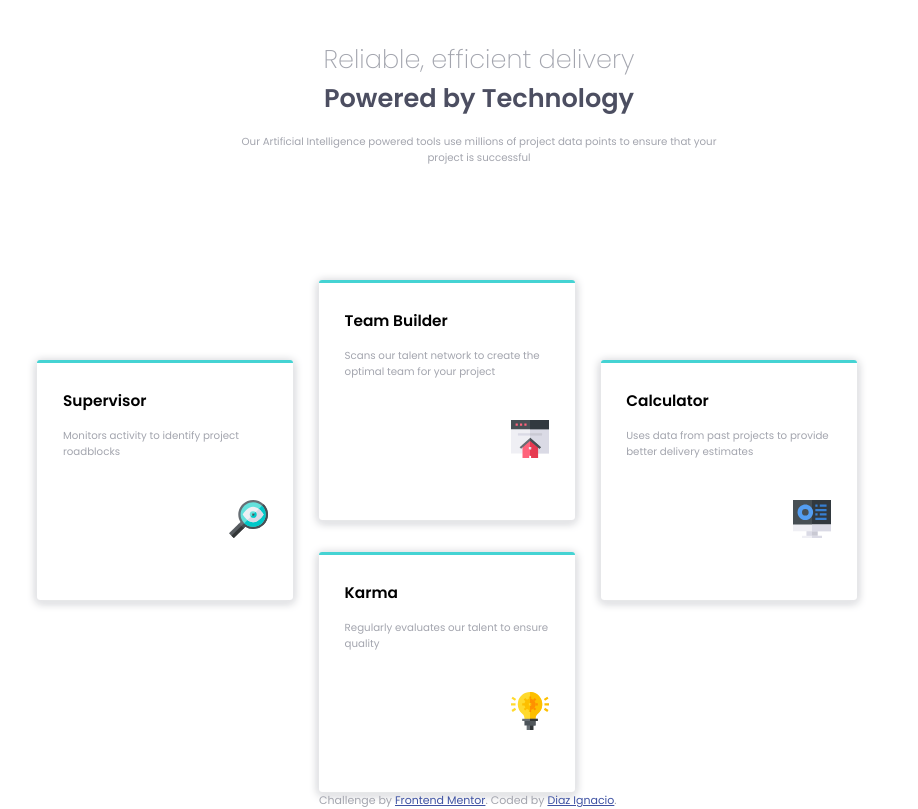
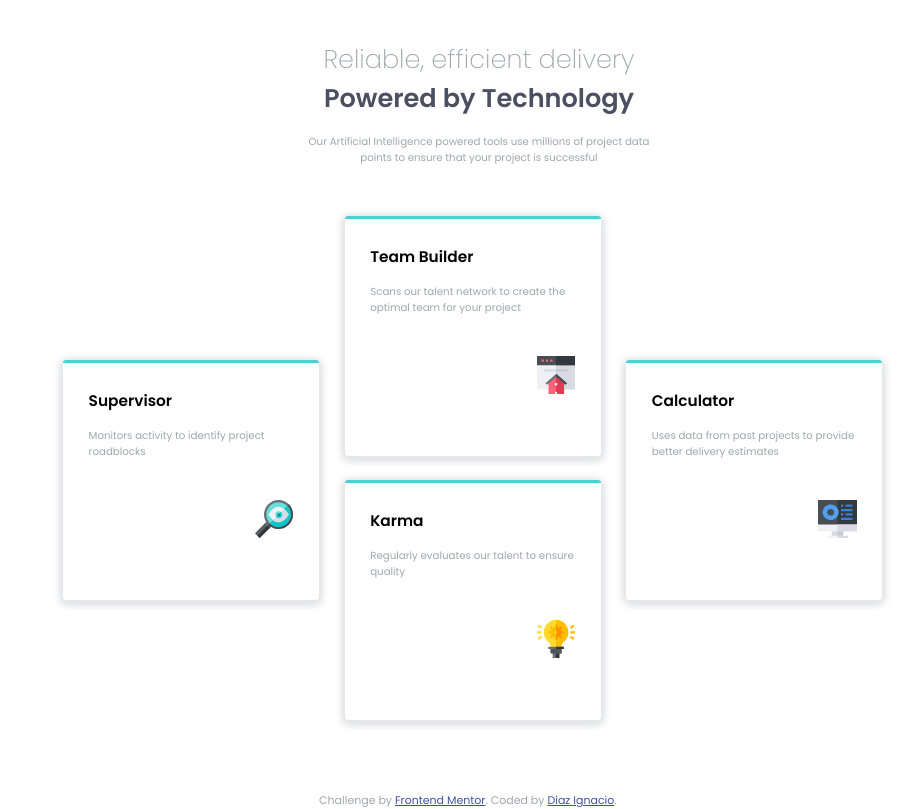
Before and after one commit to informaticadiaz/four-card-feature, a plain HTML site: page index.html in a window 1280 px wide. Shown: the whole page, without its empty margins (193-1111 px from the left). Drawn offline with Linux system fonts and the light colour scheme.

Commit message:
apdate css

```diff
--- a/css/style.css
+++ b/css/style.css
@@ -94,7 +94,7 @@ img {
   box-shadow: 0 2px 8px 0 var(--Very-Light-Gray),
     0 2px 10px 0 var(--Grayish-Blue);
 }
-@media (min-width: 500px) {
+@media (min-width: 650px) {
   h1 {
     font-size: 2vw;
   }
@@ -111,7 +111,7 @@ img {
     float: right;
   }
   .box_header {
-    width: 40vw;
+    width: 28vw;
     margin: 5vh auto;
   }
 
@@ -120,24 +120,24 @@ img {
     height: 30vh;
     padding: 2vw;
     position: absolute;
-    top: 40%;
-    left: 18vw;
+    top: 40vh;
+    left: 20vw;
   }
   .team {
     width: 20vw;
     height: 30vh;
     padding: 2%;
     position: absolute;
-    top: 30vh;
-    left: 40vw;
+    top: 22vh;
+    left: 42vw;
   }
   .karma {
     width: 20vw;
     height: 30vh;
     padding: 2vw;
     position: absolute;
-    top: 64%;
-    left: 40vw;
+    top: 55vh;
+    left: 42vw;
   }
   .calculator {
     width: 20vw;
@@ -145,7 +145,7 @@ img {
     padding: 2vw;
     position: absolute;
     top: 40vh;
-    left: 62vw;
+    left: 64vw;
   }
   .attribution {
     position: absolute;
```
